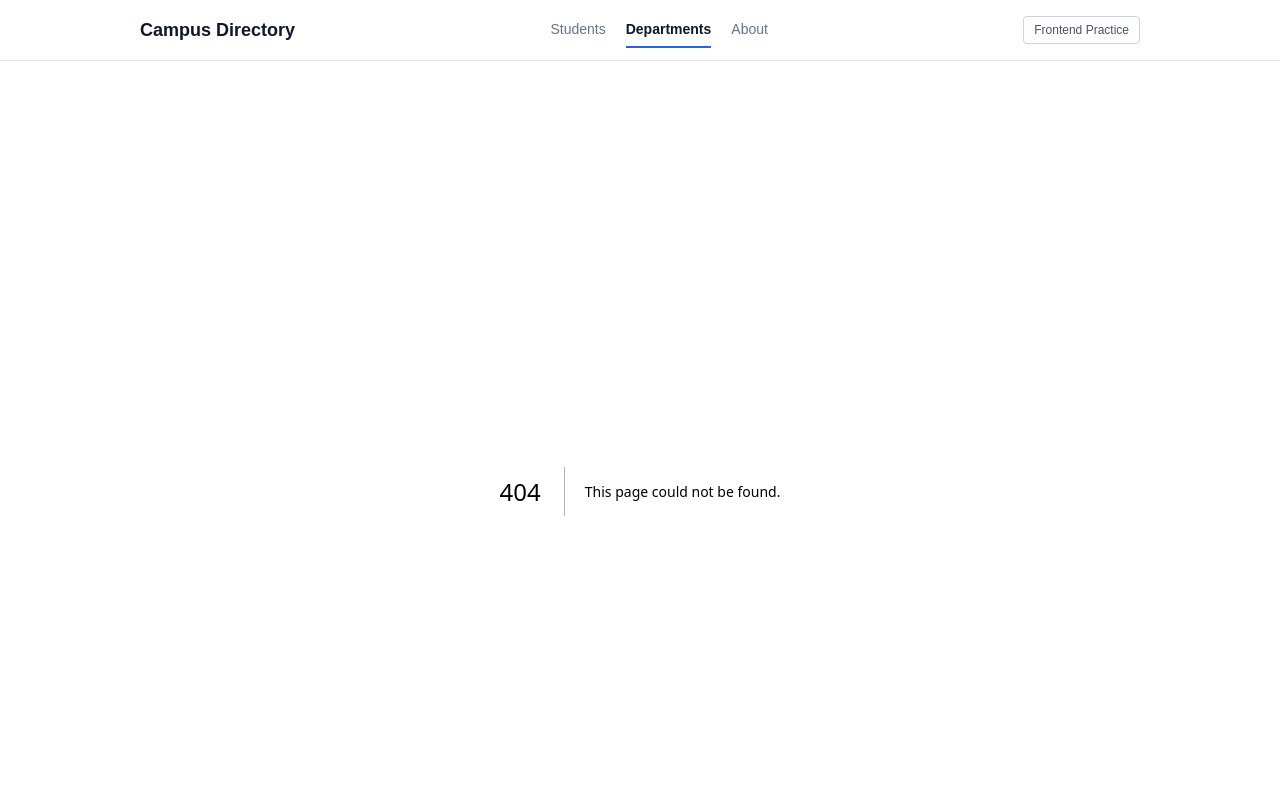
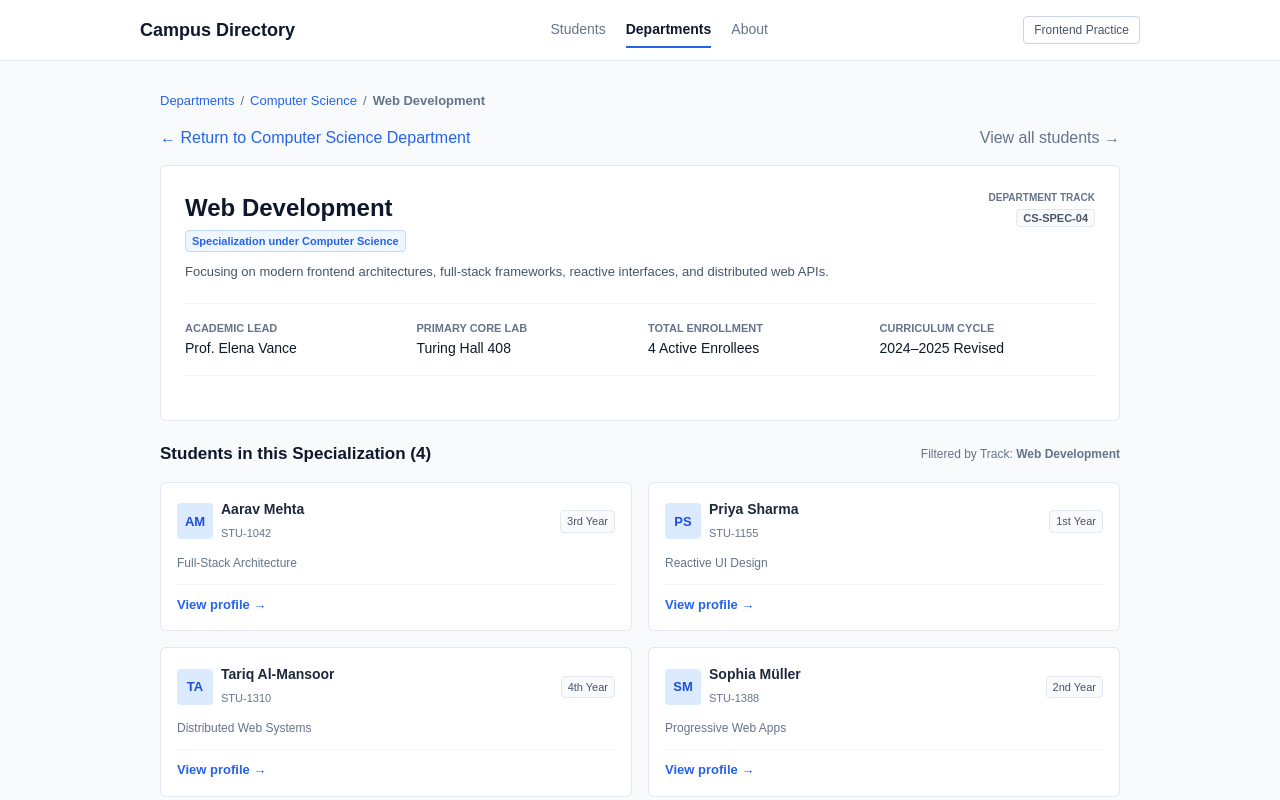
Before and after one commit to Anisha-Chhajer-Jain/studentSphere, a Next.js app in the folder student-sphere/: page /departments/computer-science/web-development in a window 1280 px wide. Before the commit this address had no page. Shown: the top 800 px of the page. Built offline with nearby package versions, Linux system fonts and the light colour scheme.

Commit message:
add department track specialization page

```diff
--- /dev/null
+++ b/student-sphere/src/app/departments/[department]/[track]/page.js
@@ -0,0 +1,111 @@
+import Link from "next/link";
+import { notFound } from "next/navigation";
+import { getTrackData, students, departments } from "../../../../data";
+
+export default async function DepartmentTrackPage({ params }) {
+  const resolvedParams = await params;
+  const { department, track } = resolvedParams;
+
+  const trackData = getTrackData(department, track);
+  const deptData = departments.find((d) => d.slug === department);
+
+  if (!trackData || !deptData) {
+    notFound();
+  }
+
+  // Filter students for this specialization track
+  const trackStudents = students.filter((s) => s.trackSlug === track);
+
+  return (
+    <div>
+      <div className="breadcrumbs">
+        <Link href="/departments">Departments</Link>
+        <span>/</span>
+        <Link href="/departments">{deptData.name}</Link>
+        <span>/</span>
+        <strong>{trackData.name}</strong>
+      </div>
+
+      <div style={{ display: "flex", justifyContent: "space-between", marginBottom: "15px" }}>
+        <Link href="/departments">← Return to {deptData.name} Department</Link>
+        <Link href="/students" style={{ color: "#64748b" }}>View all students →</Link>
+      </div>
+
+      {/* Track Overview Card */}
+      <div className="detail-box">
+        <div style={{ display: "flex", justifyContent: "space-between", alignItems: "flex-start", marginBottom: "10px" }}>
+          <div>
+            <h1 style={{ fontSize: "24px", color: "#0f172a" }}>{trackData.name}</h1>
+            <span className="pill pill-blue" style={{ marginTop: "4px", display: "inline-block" }}>
+              Specialization under {trackData.departmentName}
+            </span>
+          </div>
+
+          <div style={{ textAlign: "right" }}>
+            <div style={{ fontSize: "10px", color: "#64748b", fontWeight: "bold" }}>DEPARTMENT TRACK</div>
+            <span className="pill" style={{ fontWeight: "bold" }}>{trackData.trackCode}</span>
+          </div>
+        </div>
+
+        <p className="bio-text">{trackData.description}</p>
+
+        {/* 4 Metadata Columns */}
+        <div className="meta-grid" style={{ gridTemplateColumns: "repeat(4, 1fr)" }}>
+          <div>
+            <div className="meta-label">Academic Lead</div>
+            <div className="meta-value">{trackData.academicLead}</div>
+          </div>
+          <div>
+            <div className="meta-label">Primary Core Lab</div>
+            <div className="meta-value">{trackData.primaryCoreLab}</div>
+          </div>
+          <div>
+            <div className="meta-label">Total Enrollment</div>
+            <div className="meta-value">{trackData.totalEnrollment}</div>
+          </div>
+          <div>
+            <div className="meta-label">Curriculum Cycle</div>
+            <div className="meta-value">{trackData.curriculumCycle}</div>
+          </div>
+        </div>
+      </div>
+
+      {/* Enrolled Students in Track */}
+      <div style={{ display: "flex", justifyContent: "space-between", alignItems: "center", marginBottom: "15px" }}>
+        <h2 style={{ fontSize: "17px", color: "#0f172a" }}>
+          Students in this Specialization ({trackStudents.length})
+        </h2>
+        <span style={{ fontSize: "12px", color: "#64748b" }}>
+          Filtered by Track: <strong>{trackData.name}</strong>
+        </span>
+      </div>
+
+      <div className="cards-grid" style={{ gridTemplateColumns: "repeat(auto-fill, minmax(320px, 1fr))" }}>
+        {trackStudents.map((student) => (
+          <div key={student.id} className="card">
+            <div>
+              <div className="card-header">
+                <div style={{ display: "flex", alignItems: "center", gap: "8px" }}>
+                  <div className="avatar">{student.initials}</div>
+                  <div>
+                    <div style={{ fontWeight: "bold", fontSize: "14px" }}>{student.name}</div>
+                    <span style={{ fontSize: "11px", color: "#64748b" }}>{student.studentCode}</span>
+                  </div>
+                </div>
+                <span className="pill">{student.year}</span>
+              </div>
+
+              <p style={{ fontSize: "12px", color: "#64748b", margin: "8px 0 12px 0" }}>
+                {student.specializationRole}
+              </p>
+            </div>
+
+            <div className="card-footer">
+              <Link href={`/students/${student.id}`}>View profile →</Link>
+            </div>
+          </div>
+        ))}
+      </div>
+    </div>
+  );
+}
```
